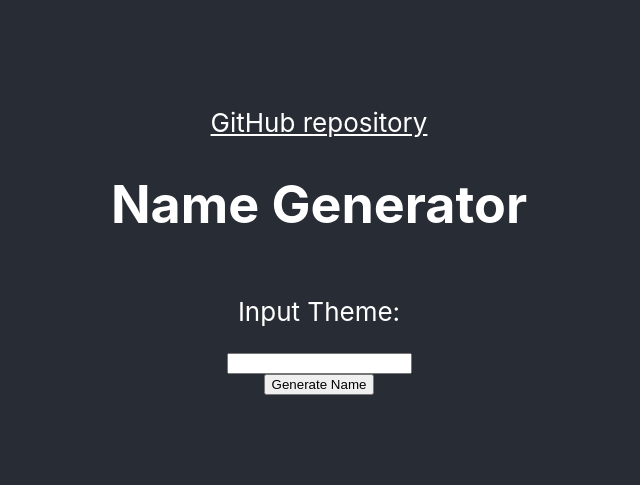
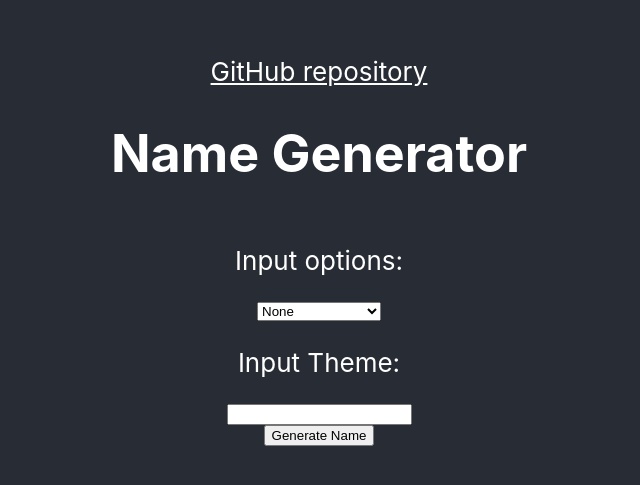
Before and after one commit to jlrzhen/name-generator, a React (Create React App) app: page / in a window 1280 px wide. Shown: the part 149-634 px from the top of the page, without its empty margins (321-961 px from the left). Built offline with nearby package versions, Linux system fonts and the light colour scheme.

Commit message:
Implemented option to add random number

```diff
--- a/src/App.js
+++ b/src/App.js
@@ -24,7 +24,11 @@ function App() {
       xhr.send();
 
       const findName = (res) => {
-        setName(res[Math.floor(Math.random()*3)].word);
+        let newName = res[Math.floor(Math.random()*3)].word;
+        setName(newName);
+        if(document.getElementById("sel").value === "rand") {
+          setName(`${newName} ${Math.floor(Math.random()*9999)}`);
+        }
       }
 
     }
@@ -41,6 +45,11 @@ function App() {
       <header className="App-header">
         <a style={{color: "white"}} href="https://github.com/jlrzhen/name-generator">GitHub repository</a>
         <h1>Name Generator</h1>
+        <p>Input options:</p>
+        <select id="sel">
+          <option value="none">None</option>
+          <option value="rand">Random Number</option>
+        </select>
         <p>Input Theme:</p>
         <input id="themeInput" onChange={event => setInput(event.target.value)} />
         {!name ? <button onClick={handleClick}>Generate Name</button>
```
